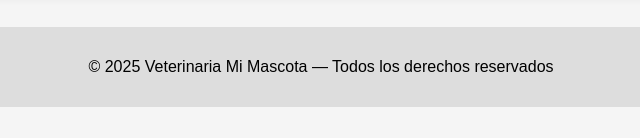
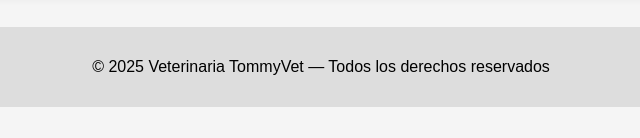
Before and after one commit to kiotto6969/tommypet, a plain HTML site: page index.html in a window 1280 px wide. Shown: the part 659-797 px from the top of the page, 319-959 px from the left. Drawn offline with Linux system fonts and the light colour scheme.

Commit message:
Update index.html

```diff
--- a/index.html
+++ b/index.html
@@ -3,7 +3,7 @@
 <head>
   <meta charset="UTF-8" />
   <meta name="viewport" content="width=device-width, initial-scale=1.0" />
-  <title>Veterinaria Mi Mascota</title>
+  <title>Veterinaria TommyVet</title>
   <style>
     body {
       margin: 0;
@@ -74,7 +74,7 @@
   </div>
 
   <footer>
-    <p>© 2025 Veterinaria Mi Mascota — Todos los derechos reservados</p>
+    <p>© 2025 Veterinaria TommyVet — Todos los derechos reservados</p>
   </footer>
 </body>
 </html>
```
